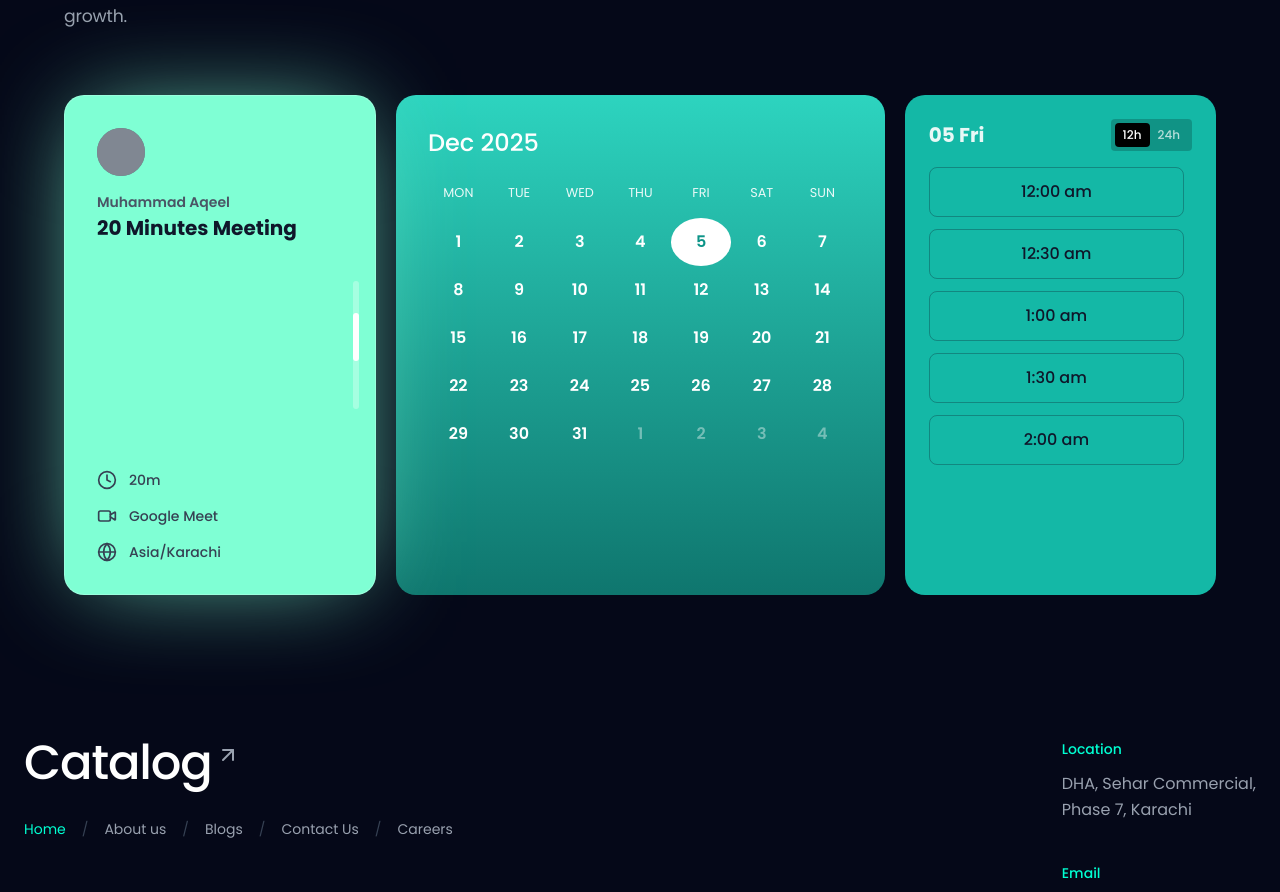
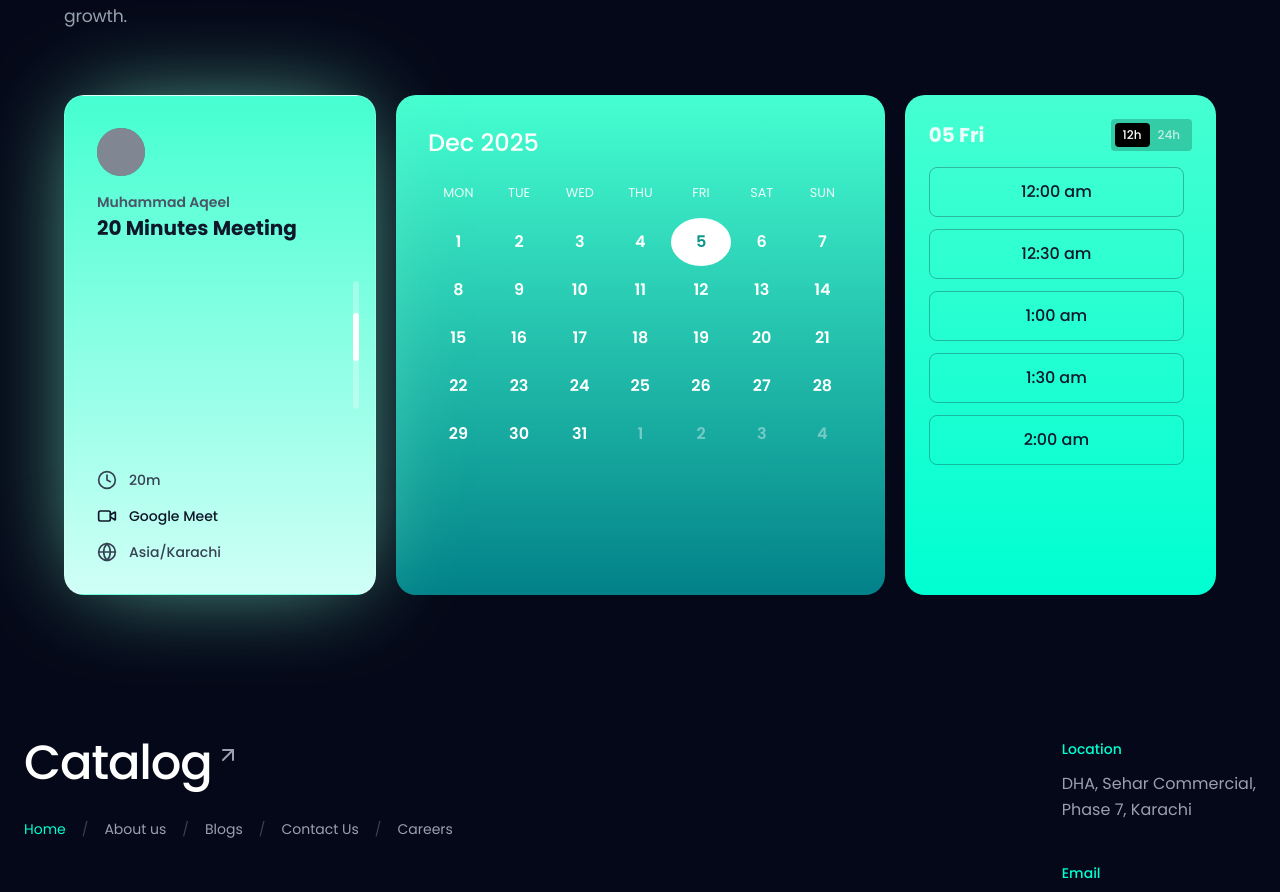
Before and after one commit to zaineli/Saynt-Website, a Next.js app: page / in a window 1280 px wide. Shown: the part 4239-5131 px from the top of the page. Built offline with nearby package versions, Linux system fonts and the light colour scheme.

Commit message:
update card gradients

```diff
--- a/app/components/StrategySession.tsx
+++ b/app/components/StrategySession.tsx
@@ -113,7 +113,12 @@ export default function StrategySession() {
         <div className="flex flex-col lg:flex-row gap-5 h-auto lg:h-[500px] w-full max-w-6xl">
 
            {/* Left Panel - Profile Info */}
-           <div className="w-full lg:w-[28%] bg-[#7FFFD4] rounded-[20px] p-8 text-[#0F172A] flex flex-col relative shadow-[0_0_100px_-20px_rgba(127,255,212,0.8)] border border-white/20">
+           <div
+             className="w-full lg:w-[28%] rounded-[20px] p-8 text-[#0F172A] flex flex-col relative shadow-[0_0_100px_-20px_rgba(127,255,212,0.8)] border border-white/20"
+             style={{
+               background: 'linear-gradient(180deg, #45FFD1 0%, #D0FFF7 100%)',
+             }}
+           >
               <div className="flex flex-col gap-4 mb-8">
                 <div className="w-12 h-12 rounded-full bg-gray-800 overflow-hidden relative">
                   {/* Placeholder for avatar */}
@@ -130,7 +135,8 @@ export default function StrategySession() {
                   <Clock className="w-5 h-5" />
                   <span>20m</span>
                 </div>
-                <div className="flex items-center gap-3 text-sm font-medium text-gray-700">
+                <div className="flex items-center gap-3 text-sm font-medium text-        }
+gray-700">
                   <Video className="w-5 h-5" />
                   <span>Google Meet</span>
                 </div>
@@ -147,7 +153,12 @@ export default function StrategySession() {
            </div>
 
            {/* Middle Panel - Calendar */}
-           <div className="w-full lg:w-[44%] bg-gradient-to-b from-[#2DD4BF] to-[#0F766E] rounded-[20px] p-8 text-white flex flex-col">
+           <div
+             className="w-full lg:w-[44%] rounded-[20px] p-8 text-white flex flex-col"
+             style={{
+               background: 'linear-gradient(180deg, #45FFD1 0%, rgba(0, 224, 224, 0.56) 100%)',
+             }}
+           >
               <h3 className="text-2xl font-medium mb-6">
                 {date.toLocaleString('default', { month: 'short', year: 'numeric' })}
               </h3>
@@ -169,7 +180,12 @@ export default function StrategySession() {
            </div>
 
            {/* Right Panel - Time Slots */}
-           <div className="w-full lg:w-[28%] bg-[#14B8A6] rounded-[20px] p-6 text-[#0F172A] flex flex-col">
+           <div
+             className="w-full lg:w-[28%] rounded-[20px] p-6 text-[#0F172A] flex flex-col"
+             style={{
+               background: 'linear-gradient(180deg, #45FFD1 0%, #00FFD2 100%)',
+             }}
+           >
               <div className="mb-4 flex justify-between items-center">
                 <h3 className="text-xl font-bold text-white/90">
                   {date.toLocaleString('default', { weekday: 'short', day: '2-digit' })}
```
